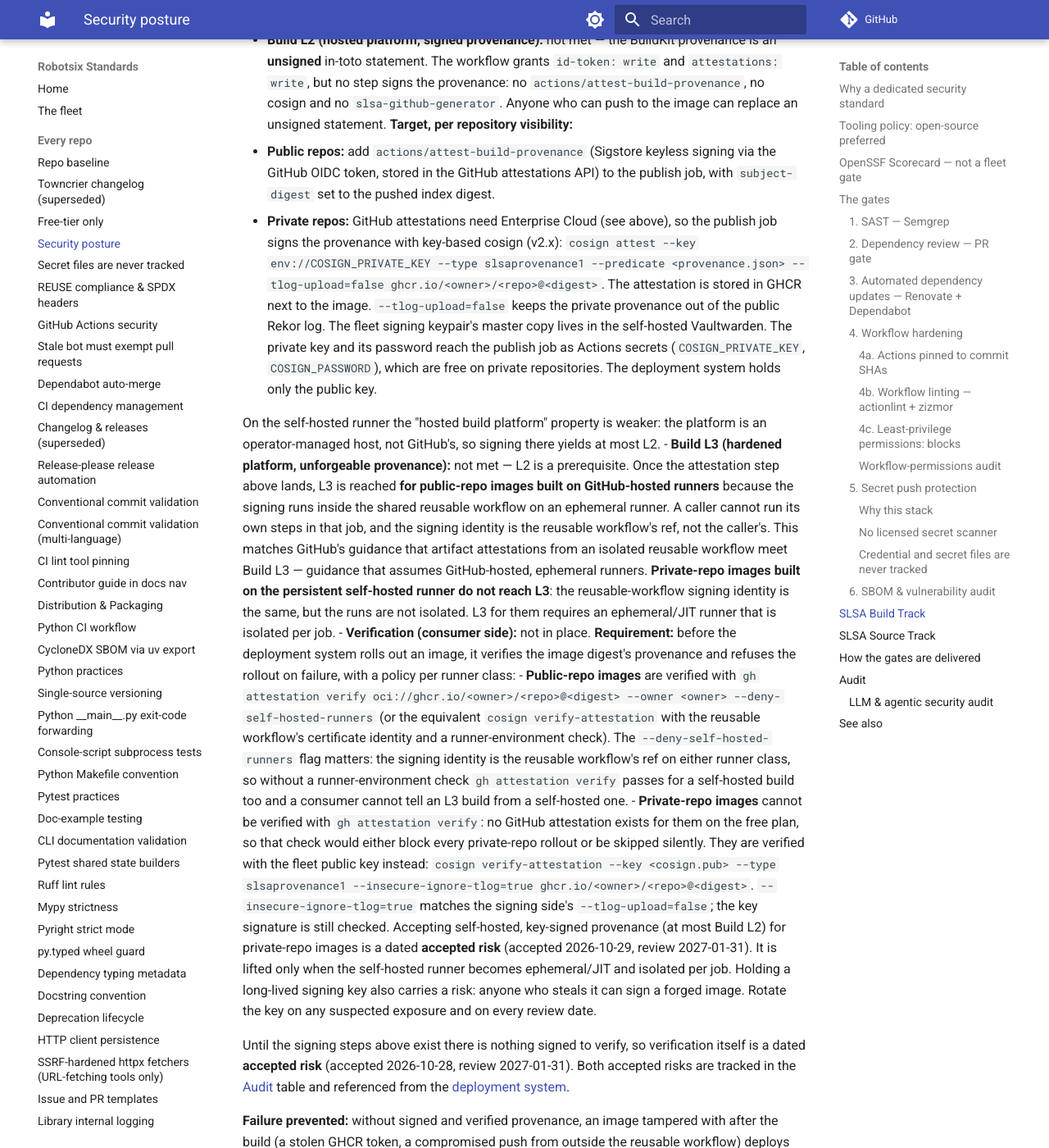
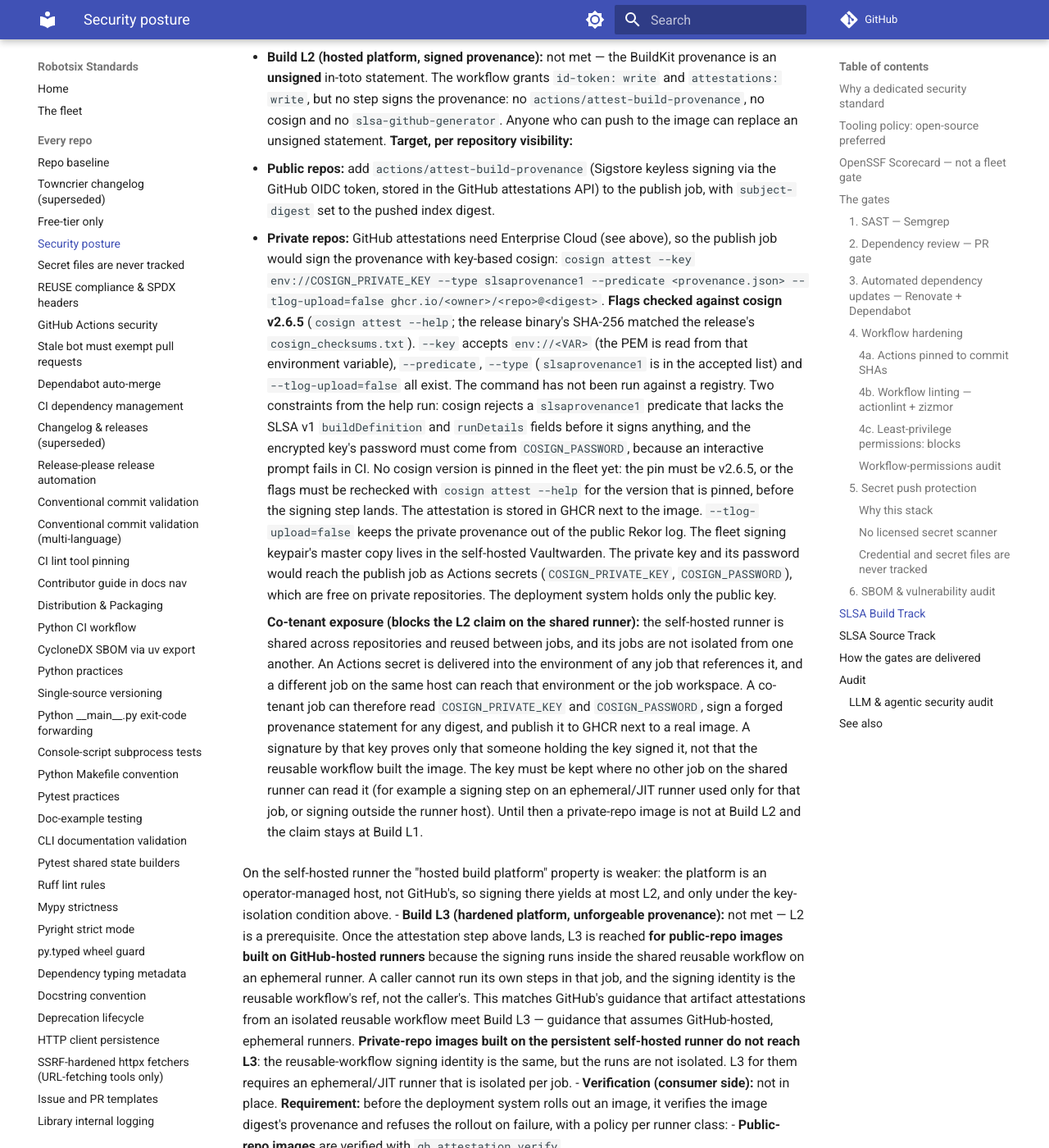
Before and after one commit to damien-robotsix/robotsix-standards, an MkDocs documentation site: the page built from docs/security-posture.md, in a window 1280 px wide and 1400 px high, scrolled down 11321 px. Shown: the whole window at 82% size. Built offline with MkDocs 1.6.1 and Material for MkDocs 9.7.7, drawn with Linux system fonts in a browser that asks for light colours; comment, search, counter and statistics services are not loaded; some of the changed text lies outside the part shown.

Commit message:
docs: Private repos can't create or verify signed build provenance on the free GitHub plan, but the SLSA plan says they will (20261029T104854Z-private-repos-can-t-create-or-verify-sig-6234)

```diff
--- a/docs/security-posture.md
+++ b/docs/security-posture.md
@@ -501,7 +501,7 @@
 | Runner class | Now | After signing lands |
 | --- | --- | --- |
 | Public repo, GitHub-hosted (ephemeral) | Build L1 | Build L3 (`actions/attest-build-provenance` from the isolated reusable workflow) |
-| Private repo, persistent self-hosted | at most Build L1 | at most Build L2 (key-based `cosign attest`) — L3 only if the runner becomes ephemeral/JIT and isolated per job |
+| Private repo, persistent self-hosted | at most Build L1 | at most Build L2 (key-based `cosign attest`), and only once the signing key is kept off the shared runner (see Build L2); L3 only if the runner becomes ephemeral/JIT and isolated per job |
 
 The levels below describe the GitHub-hosted case; the self-hosted caps are
 stated inline.
@@ -521,18 +521,44 @@
     signing via the GitHub OIDC token, stored in the GitHub attestations API)
     to the publish job, with `subject-digest` set to the pushed index digest.
   - **Private repos:** GitHub attestations need Enterprise Cloud (see above),
-    so the publish job signs the provenance with key-based cosign (v2.x):
+    so the publish job would sign the provenance with key-based cosign:
     `cosign attest --key env://COSIGN_PRIVATE_KEY --type slsaprovenance1 --predicate <provenance.json> --tlog-upload=false ghcr.io/<owner>/<repo>@<digest>`.
+    **Flags checked against cosign v2.6.5** (`cosign attest --help`; the release
+    binary's SHA-256 matched the release's `cosign_checksums.txt`). `--key`
+    accepts `env://<VAR>` (the PEM is read from that environment variable),
+    `--predicate`, `--type` (`slsaprovenance1` is in the accepted list) and
+    `--tlog-upload=false` all exist. The command has not been run against a
+    registry. Two constraints from the help run: cosign rejects a
+    `slsaprovenance1` predicate that lacks the SLSA v1 `buildDefinition` and
+    `runDetails` fields before it signs anything, and the encrypted key's
+    password must come from `COSIGN_PASSWORD`, because an interactive prompt
+    fails in CI. No cosign version is pinned in the fleet yet: the pin must be
+    v2.6.5, or the flags must be rechecked with `cosign attest --help` for the
+    version that is pinned, before the signing step lands.
     The attestation is stored in GHCR next to the image. `--tlog-upload=false`
     keeps the private provenance out of the public Rekor log. The fleet
     signing keypair's master copy lives in the self-hosted Vaultwarden. The
-    private key and its password reach the publish job as Actions secrets
-    (`COSIGN_PRIVATE_KEY`, `COSIGN_PASSWORD`), which are free on private
+    private key and its password would reach the publish job as Actions
+    secrets (`COSIGN_PRIVATE_KEY`, `COSIGN_PASSWORD`), which are free on private
     repositories. The deployment system holds only the public key.
+
+    **Co-tenant exposure (blocks the L2 claim on the shared runner):** the
+    self-hosted runner is shared across repositories and reused between jobs,
+    and its jobs are not isolated from one another. An Actions secret is
+    delivered into the environment of any job that references it, and a
+    different job on the same host can reach that environment or the job
+    workspace. A co-tenant job can therefore read `COSIGN_PRIVATE_KEY` and
+    `COSIGN_PASSWORD`, sign a forged provenance statement for any digest, and
+    publish it to GHCR next to a real image. A signature by that key proves
+    only that someone holding the key signed it, not that the reusable workflow
+    built the image. The key must be kept where no other job on the shared
+    runner can read it (for example a signing step on an ephemeral/JIT runner
+    used only for that job, or signing outside the runner host). Until then a
+    private-repo image is not at Build L2 and the claim stays at Build L1.
 
   On the self-hosted runner the "hosted build platform" property is weaker:
   the platform is an operator-managed host, not GitHub's, so signing there
-  yields at most L2.
+  yields at most L2, and only under the key-isolation condition above.
 - **Build L3 (hardened platform, unforgeable provenance):** not met — L2 is a
   prerequisite. Once the attestation step above lands, L3 is reached **for
   public-repo images built on GitHub-hosted runners** because the signing runs
@@ -561,16 +587,27 @@
   - **Private-repo images** cannot be verified with `gh attestation verify`:
     no GitHub attestation exists for them on the free plan, so that check
     would either block every private-repo rollout or be skipped silently.
-    They are verified with the fleet public key instead:
+    They would be verified with the fleet public key instead:
     `cosign verify-attestation --key <cosign.pub> --type slsaprovenance1 --insecure-ignore-tlog=true ghcr.io/<owner>/<repo>@<digest>`.
+    The flags were checked against cosign v2.6.5 (`cosign verify-attestation
+    --help`): `--key`, `--type` and `--insecure-ignore-tlog` exist under these
+    names. Recheck them against the cosign version the fleet pins before this
+    check is enforced.
     `--insecure-ignore-tlog=true` matches the signing side's
     `--tlog-upload=false`; the key signature is still checked. Accepting
-    self-hosted, key-signed provenance (at most Build L2) for private-repo
-    images is a dated **accepted risk** (accepted 2026-10-29, review
-    2027-01-31). It is lifted only when the self-hosted runner becomes
-    ephemeral/JIT and isolated per job. Holding a long-lived signing key also
-    carries a risk: anyone who steals it can sign a forged image. Rotate the
-    key on any suspected exposure and on every review date.
+    self-hosted, key-signed provenance for private-repo images is a dated
+    **accepted risk** (accepted 2026-10-29, review 2027-01-31). The risk has
+    two parts. First, the signing runner is not isolated per job, so the
+    provenance is at most Build L2 and the claim is Build L1 while the key is
+    reachable from co-tenant jobs. Second, a co-tenant job that reads the
+    private key can forge a statement this check accepts, so a passing
+    private-repo check does not show that the reusable workflow built the
+    image. The risk is lifted only when the signing key is unreachable from
+    every other job and the runner is ephemeral/JIT and isolated per job.
+    Holding a long-lived signing key also carries a risk: anyone who steals it
+    can sign a forged image. Rotate the key on any suspected exposure, on
+    every review date, and whenever a repository sharing the runner is
+    compromised.
 
   Until the signing steps above exist there is nothing signed to verify,
   so verification itself is a dated **accepted risk** (accepted 2026-10-28,
@@ -660,7 +697,7 @@
 | SBOM* | CI uploads CycloneDX artifact |
 | CVE audit* | `uv audit --preview-features audit-command` at the pinned uv version / `pip-audit` passes in CI |
 | Distribution / registry | No publish to a public package index and no public-registry credentials, per [distribution & packaging rules 4–5](distribution-packaging.md#enforcement). Verified by the `public-registry-check` job (`scripts/check-public-registry.py` in `baseline-check.yml`), which finds no `registry.npmjs.org` / `upload.pypi.org` / `pypi.org/legacy` endpoint, no `npm publish` / `twine upload` / `uv publish` without an approved internal registry, and no `NPM_TOKEN` / `PYPI_TOKEN` secret in workflows, `package.json` `publishConfig`, `.npmrc` or `pyproject.toml` — warning-first, blocking from 2027-01-31 |
-| SLSA Build provenance | Image-shipping repos: the published image index carries BuildKit provenance (`docker buildx imagetools inspect ghcr.io/<owner>/<repo>@<digest> --format '{{ json .Provenance }}'` is non-empty) — Build L1 on either runner class. Once `docker-release.yml` signs it, the deployment system verifies before rollout: public-repo (GitHub-hosted) images with `gh attestation verify oci://ghcr.io/<owner>/<repo>@<digest> --owner <owner> --deny-self-hosted-runners` (Build L3); private-repo (self-hosted) images — which cannot use GitHub attestations on the free plan — with the fleet cosign public key: `cosign verify-attestation --key <cosign.pub> --type slsaprovenance1 --insecure-ignore-tlog=true ghcr.io/<owner>/<repo>@<digest>` (at most Build L2 — self-hosted, key-signed provenance is a dated accepted risk, accepted 2026-10-29, review 2027-01-31, until the runner is ephemeral/JIT and isolated per job). Signing and verification are a dated accepted risk until then (review 2027-01-31) — per [SLSA Build Track](#slsa-build-track) |
+| SLSA Build provenance | Image-shipping repos: the published image index carries BuildKit provenance (`docker buildx imagetools inspect ghcr.io/<owner>/<repo>@<digest> --format '{{ json .Provenance }}'` is non-empty) — Build L1 on either runner class. Once `docker-release.yml` signs it, the deployment system verifies before rollout: public-repo (GitHub-hosted) images with `gh attestation verify oci://ghcr.io/<owner>/<repo>@<digest> --owner <owner> --deny-self-hosted-runners` (Build L3); private-repo (self-hosted) images — which cannot use GitHub attestations on the free plan — with the fleet cosign public key, once the pinned cosign version is confirmed to accept these flags (v2.6.5 does): `cosign verify-attestation --key <cosign.pub> --type slsaprovenance1 --insecure-ignore-tlog=true ghcr.io/<owner>/<repo>@<digest>` (at most Build L2, and Build L1 while the signing key is reachable from co-tenant jobs on the shared runner; self-hosted, key-signed provenance is a dated accepted risk, accepted 2026-10-29, review 2027-01-31, until the key is isolated and the runner is ephemeral/JIT and isolated per job). Signing and verification are a dated accepted risk until then (review 2027-01-31) — per [SLSA Build Track](#slsa-build-track) |
 | Container image scan | Trivy PR-scan and publish workflows present and passing (image-shipping repos only) |
 | Vulnerability disclosure | `SECURITY.md` present at repo root with contact method, response-time expectation, and coordinated-disclosure statement — fail-closed: `security-md-check` in `baseline-check.yml` fails CI (exit 1) when it is missing or incomplete |
 | Config API secret redaction | Deployment system / management surfaces: central-deploy config-read endpoints (`GET /config`, version-history reads, audit-log serialization) route through `mask_secrets()` before serialization; config writes use `apply_update()` merge-on-write; version history stores no secret values — audited per [config standard §3](config-standard.md#how-this-is-enforced) |
```
Also changed, not shown: docs/docker-standard.md (+3 -1 lines), docs/repo-baseline.md (+3 -1 lines).
